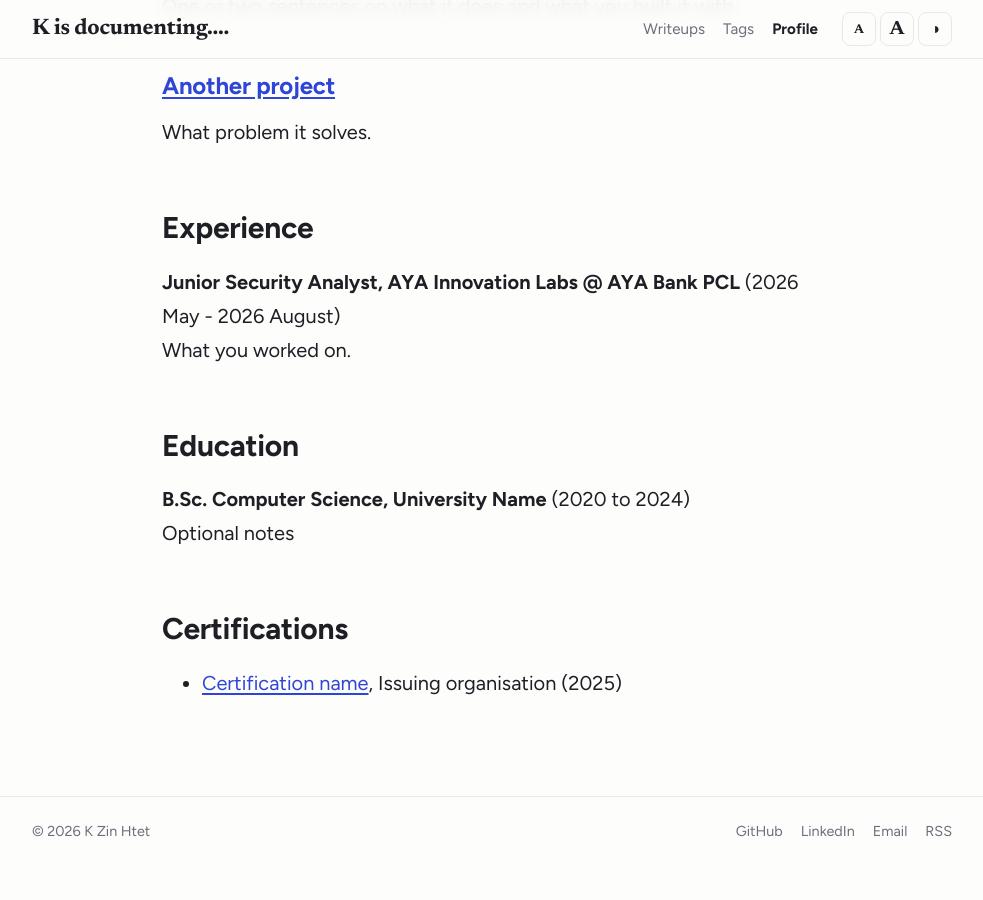
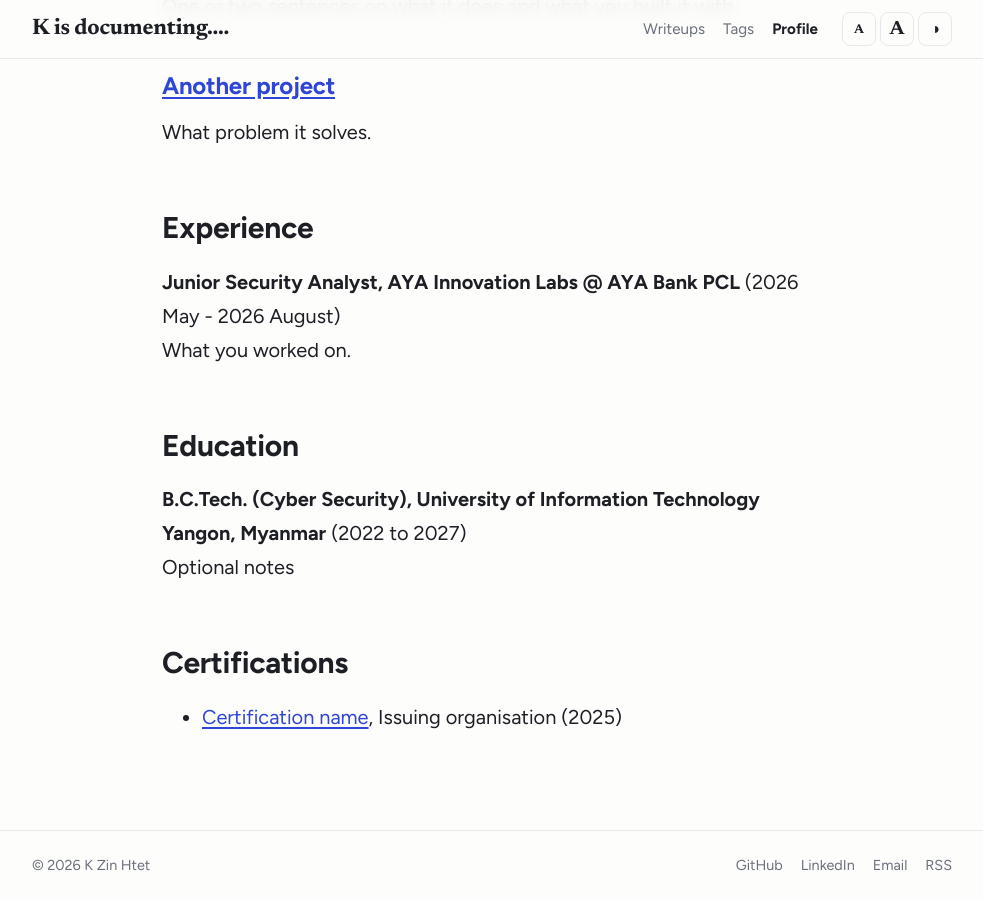
Before and after one commit to cloudskim/cloudskim.github.io, a Jekyll site: the page built from about/index.md, in a window 1280 px wide and 900 px high, scrolled down 854 px. Shown: the whole window, without its empty margins (148-1131 px from the left). Built offline with Jekyll 4.4.1, drawn with Linux system fonts in a browser that asks for light colours; before the commit the page ends 1720 px from its top, so only the background shows below that.

Commit message:
Update _data/profile.yml (via Pages CMS)

```diff
--- a/_data/profile.yml
+++ b/_data/profile.yml
@@ -29,6 +29,12 @@ experience:
     period: 2026 May - 2026 August
     description: What you worked on.
 education:
-  - { degree: "B.Sc. Computer Science", school: University Name, period: 2020 to 2024, description: Optional notes, thesis or honours. }
+  - degree: B.C.Tech. (Cyber Security)
+    school: University of Information Technology Yangon, Myanmar
+    period: 2022 to 2027
+    description: Optional notes
 certifications:
-  - { name: Certification name, issuer: Issuing organisation, year: 2025, url: "https://example.com/credential" }
+  - name: Certification name
+    issuer: Issuing organisation
+    year: "2025"
+    url: https://example.com/credential
```
